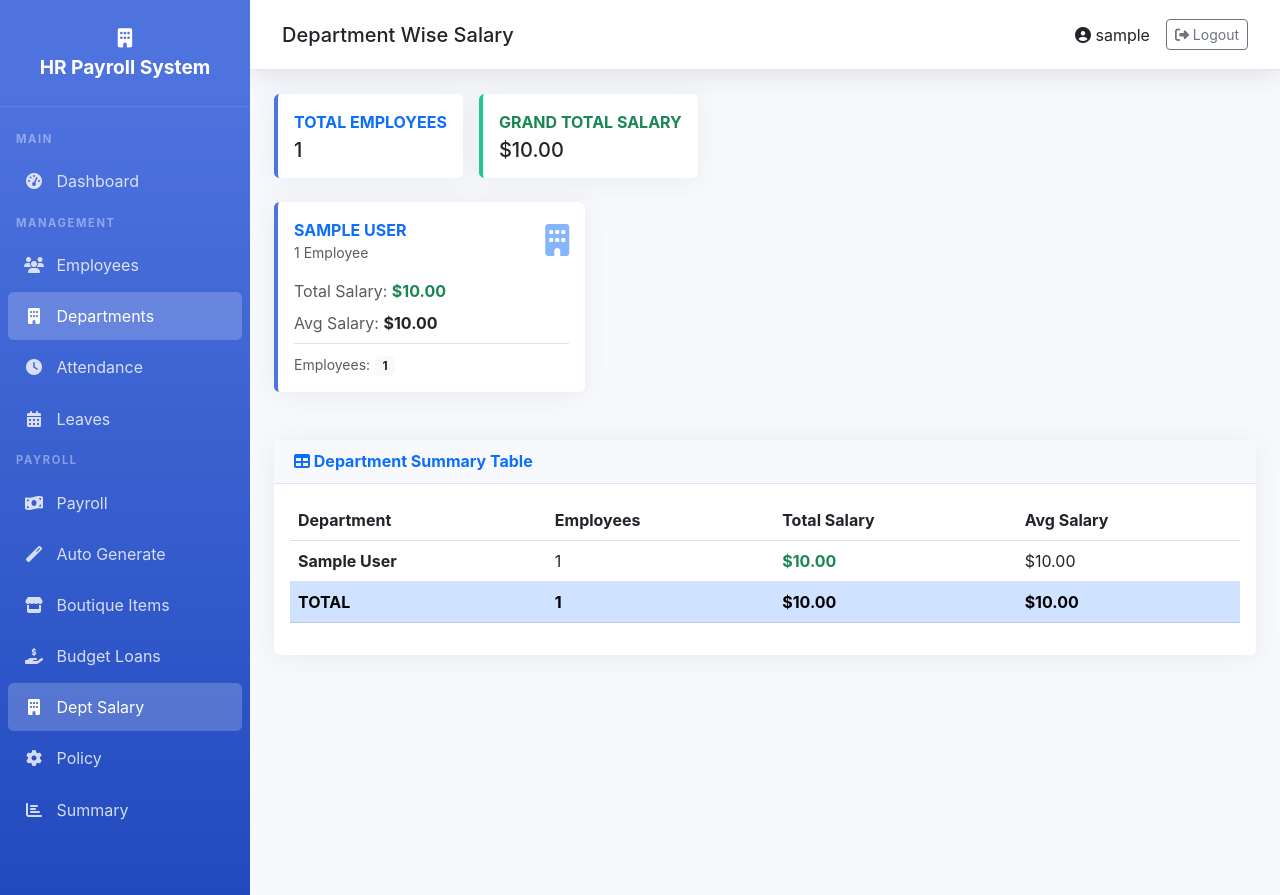
After one commit to banday72/HR-PAYROLL-SYSTEM, a Django app: page /payroll/department-salary/ in a window 1280 px wide. The commit adds this page. Run offline with Django 5.2, Linux system fonts and the light colour scheme; a user stored in the database is signed in; tables that the repository leaves empty hold one stand-in row (values such as "Sample post").

Commit message:
Added Boutique Items, Budget Loans, Department Salary + Vercel fix

```diff
--- a/payroll/urls.py
+++ b/payroll/urls.py
@@ -17,4 +17,9 @@ urlpatterns = [
     path('policy/create/', views.policy_create, name='policy_create'),
     path('policy/<int:pk>/edit/', views.policy_update, name='policy_update'),
     path('policy/<int:pk>/activate/', views.policy_activate, name='policy_activate'),
+    path('boutique/', views.boutique_list, name='boutique_list'),
+    path('boutique/create/', views.boutique_create, name='boutique_create'),
+    path('loans/', views.loan_list, name='loan_list'),
+    path('loans/create/', views.loan_create, name='loan_create'),
+    path('department-salary/', views.department_salary, name='department_salary'),
 ]
--- a/payroll/views.py
+++ b/payroll/views.py
@@ -8,9 +8,9 @@ from decimal import Decimal
 from datetime import datetime, date
 from calendar import monthrange
 import csv
-from .models import Payroll, PayrollPolicy, PayrollBreakdown
-from .forms import PayrollForm, PayrollFilterForm, PayrollPolicyForm
-from employees.models import Employee
+from .models import Payroll, PayrollPolicy, PayrollBreakdown, BoutiqueItem, BudgetLoan
+from .forms import PayrollForm, PayrollFilterForm, PayrollPolicyForm, BoutiqueItemForm, BudgetLoanForm
+from employees.models import Employee, Department
 from employees.views import get_employee
 from attendance.models import Attendance
 from leaves.models import Leave
@@ -103,11 +103,32 @@ def calculate_auto_payroll(employee, month, year, policy):
     total_allowances = medical + transport + house + performance_bonus
 
     gross_salary = basic_earned + total_allowances
-    total_deductions = attendance_deduction + late_deduction
+
+    boutique_items = BoutiqueItem.objects.filter(employee=employee, is_deducted=False)
+    boutique_deduction = sum(item.item_price for item in boutique_items)
+
+    active_loans = BudgetLoan.objects.filter(employee=employee, is_active=True)
+    loan_deduction = D('0')
+    for loan in active_loans:
+        if loan.remaining_amount > 0:
+            deduction = min(loan.monthly_deduction, loan.remaining_amount)
+            loan_deduction += deduction
+
+    total_deductions = attendance_deduction + late_deduction + boutique_deduction + loan_deduction
     taxable = gross_salary - total_deductions
     tax = taxable * (D(str(policy.tax_rate_percent)) / D('100'))
 
     net_salary = gross_salary - total_deductions - tax
+
+    boutique_list = []
+    for item in boutique_items:
+        boutique_list.append({'item_name': item.item_name, 'amount': item.item_price})
+
+    loan_list = []
+    for loan in active_loans:
+        if loan.remaining_amount > 0:
+            deduction = min(loan.monthly_deduction, loan.remaining_amount)
+            loan_list.append({'reason': loan.reason, 'amount': deduction})
 
     return {
         'basic_salary': salary,
@@ -115,6 +136,10 @@ def calculate_auto_payroll(employee, month, year, policy):
         'deductions': (total_deductions + tax).quantize(D('0.01')),
         'tax': tax.quantize(D('0.01')),
         'net_salary': max(net_salary, D('0')).quantize(D('0.01')),
+        'boutique_items': boutique_items,
+        'active_loans': active_loans,
+        'boutique_deduction': boutique_deduction.quantize(D('0.01')),
+        'loan_deduction': loan_deduction.quantize(D('0.01')),
         'breakdown': {
             'total_working_days': int(working_days),
             'days_present': int(days_present),
@@ -127,6 +152,8 @@ def calculate_auto_payroll(employee, month, year, policy):
             'basic_earned': basic_earned.quantize(D('0.01')),
             'attendance_deduction': attendance_deduction.quantize(D('0.01')),
             'late_deduction': late_deduction.quantize(D('0.01')),
+            'boutique_deduction': boutique_deduction.quantize(D('0.01')),
+            'loan_deduction': loan_deduction.quantize(D('0.01')),
             'performance_bonus': performance_bonus.quantize(D('0.01')),
             'bonus_percentage': bonus_pct,
             'medical_allowance': medical,
@@ -446,6 +473,20 @@ def auto_generate_payroll(request):
                     defaults=result['breakdown']
                 )
 
+                for item in result.get('boutique_items', []):
+                    item.is_deducted = True
+                    item.deducted_in_payroll = payroll
+                    item.save()
+
+                for loan in result.get('active_loans', []):
+                    if loan.remaining_amount > 0:
+                        deduction = min(loan.monthly_deduction, loan.remaining_amount)
+                        loan.total_deducted += deduction
+                        loan.remaining_amount -= deduction
+                        if loan.remaining_amount <= 0:
+                            loan.is_active = False
+                        loan.save()
+
                 if created:
                     created_count += 1
                 else:
@@ -513,3 +554,84 @@ def policy_activate(request, pk):
     policy.save()
     messages.success(request, f'Policy "{policy.name}" activated.')
     return redirect('policy_list')
+
+
+@login_required
+def boutique_list(request):
+    items = BoutiqueItem.objects.select_related('employee').all()
+    paginator = Paginator(items, 15)
+    page_number = request.GET.get('page')
+    page_obj = paginator.get_page(page_number)
+    total_pending = items.filter(is_deducted=False).aggregate(total=Sum('item_price'))['total'] or 0
+    total_deducted = items.filter(is_deducted=True).aggregate(total=Sum('item_price'))['total'] or 0
+    return render(request, 'payroll/boutique_list.html', {
+        'items': page_obj,
+        'total_pending': total_pending,
+        'total_deducted': total_deducted,
+    })
+
+
+@login_required
+def boutique_create(request):
+    if request.method == 'POST':
+        form = BoutiqueItemForm(request.POST)
+        if form.is_valid():
+            form.save()
+            messages.success(request, 'Boutique item added successfully.')
+            return redirect('boutique_list')
+    else:
+        form = BoutiqueItemForm()
+    return render(request, 'payroll/boutique_form.html', {'form': form})
+
+
+@login_required
+def loan_list(request):
+    loans = BudgetLoan.objects.select_related('employee').all()
+    paginator = Paginator(loans, 15)
+    page_number = request.GET.get('page')
+    page_obj = paginator.get_page(page_number)
+    total_loan = loans.filter(is_active=True).aggregate(total=Sum('remaining_amount'))['total'] or 0
+    total_deducted = loans.aggregate(total=Sum('total_deducted'))['total'] or 0
+    return render(request, 'payroll/loan_list.html', {
+        'loans': page_obj,
+        'total_loan': total_loan,
+        'total_deducted': total_deducted,
+    })
+
+
+@login_required
+def loan_create(request):
+    if request.method == 'POST':
+        form = BudgetLoanForm(request.POST)
+        if form.is_valid():
+            form.save()
+            messages.success(request, 'Budget loan added successfully.')
+            return redirect('loan_list')
+    else:
+        form = BudgetLoanForm()
+    return render(request, 'payroll/loan_form.html', {'form': form})
+
+
+@login_required
+def department_salary(request):
+    departments = Department.objects.all()
+    dept_data = []
+    for dept in departments:
+        employees = Employee.objects.filter(department=dept, status='active')
+        total_salary = employees.aggregate(total=Sum('salary'))['total'] or 0
+        count = employees.count()
+        avg_salary = total_salary / count if count > 0 else 0
+        dept_data.append({
+            'department': dept,
+            'employee_count': count,
+            'total_salary': total_salary,
+            'avg_salary': avg_salary.quantize(Decimal('0.01')) if count > 0 else 0,
+            'employees': employees,
+        })
+    grand_total = sum(d['total_salary'] for d in dept_data)
+    total_employees = sum(d['employee_count'] for d in dept_data)
+    return render(request, 'payroll/department_salary.html', {
+        'dept_data': dept_data,
+        'grand_total': grand_total,
+        'total_employees': total_employees,
+    })
--- a/templates/base.html
+++ b/templates/base.html
@@ -68,6 +68,15 @@
             <a class="nav-link {% if request.resolver_match.url_name == 'auto_generate_payroll' %}active{% endif %}" href="{% url 'auto_generate_payroll' %}">
                 <i class="fas fa-magic"></i> Auto Generate
             </a>
+            <a class="nav-link {% if 'boutique' in request.resolver_match.url_name %}active{% endif %}" href="{% url 'boutique_list' %}">
+                <i class="fas fa-store"></i> Boutique Items
+            </a>
+            <a class="nav-link {% if 'loan' in request.resolver_match.url_name %}active{% endif %}" href="{% url 'loan_list' %}">
+                <i class="fas fa-hand-holding-usd"></i> Budget Loans
+            </a>
+            <a class="nav-link {% if request.resolver_match.url_name == 'department_salary' %}active{% endif %}" href="{% url 'department_salary' %}">
+                <i class="fas fa-building"></i> Dept Salary
+            </a>
             <a class="nav-link {% if 'policy' in request.resolver_match.url_name %}active{% endif %}" href="{% url 'policy_list' %}">
                 <i class="fas fa-cog"></i> Policy
             </a>
--- /dev/null
+++ b/templates/payroll/department_salary.html
@@ -0,0 +1,97 @@
+{% extends 'base.html' %}
+{% block title %}Department Salary - HR Payroll{% endblock %}
+{% block page_title %}Department Wise Salary{% endblock %}
+{% block content %}
+<div class="d-flex justify-content-between align-items-center mb-4">
+    <div class="d-flex gap-3">
+        <div class="card stat-card border-primary" style="min-width:180px">
+            <div class="card-body">
+                <div class="text-xs text-primary fw-bold text-uppercase">Total Employees</div>
+                <div class="h5 mb-0 mt-1">{{ total_employees }}</div>
+            </div>
+        </div>
+        <div class="card stat-card border-success" style="min-width:180px">
+            <div class="card-body">
+                <div class="text-xs text-success fw-bold text-uppercase">Grand Total Salary</div>
+                <div class="h5 mb-0 mt-1">${{ grand_total|floatformat:2 }}</div>
+            </div>
+        </div>
+    </div>
+</div>
+
+<div class="row mb-4">
+    {% for d in dept_data %}
+    <div class="col-lg-4 col-md-6 mb-4">
+        <div class="card stat-card border-primary">
+            <div class="card-body">
+                <div class="d-flex justify-content-between align-items-center mb-3">
+                    <div>
+                        <div class="text-xs text-primary fw-bold text-uppercase">{{ d.department.name }}</div>
+                        <div class="text-muted small">{{ d.employee_count }} Employee{{ d.employee_count|pluralize }}</div>
+                    </div>
+                    <div class="text-primary"><i class="fas fa-building fa-2x opacity-50"></i></div>
+                </div>
+                <div class="mb-2">
+                    <span class="text-muted">Total Salary:</span>
+                    <strong class="text-success">${{ d.total_salary|floatformat:2 }}</strong>
+                </div>
+                <div class="mb-2">
+                    <span class="text-muted">Avg Salary:</span>
+                    <strong>${{ d.avg_salary }}</strong>
+                </div>
+                <div class="border-top pt-2 mt-2">
+                    <small class="text-muted">Employees:</small>
+                    {% for emp in d.employees %}
+                    <span class="badge bg-light text-dark me-1">{{ emp.employee_id }}</span>
+                    {% endfor %}
+                </div>
+            </div>
+        </div>
+    </div>
+    {% empty %}
+    <div class="col-12">
+        <div class="card">
+            <div class="card-body text-center text-muted">No departments found</div>
+        </div>
+    </div>
+    {% endfor %}
+</div>
+
+<div class="card">
+    <div class="card-header">
+        <h6 class="m-0 fw-bold text-primary"><i class="fas fa-table"></i> Department Summary Table</h6>
+    </div>
+    <div class="card-body">
+        <div class="table-responsive">
+            <table class="table table-hover">
+                <thead>
+                    <tr>
+                        <th>Department</th>
+                        <th>Employees</th>
+                        <th>Total Salary</th>
+                        <th>Avg Salary</th>
+                    </tr>
+                </thead>
+                <tbody>
+                    {% for d in dept_data %}
+                    <tr>
+                        <td><strong>{{ d.department.name }}</strong></td>
+                        <td>{{ d.employee_count }}</td>
+                        <td class="text-success"><strong>${{ d.total_salary|floatformat:2 }}</strong></td>
+                        <td>${{ d.avg_salary }}</td>
+                    </tr>
+                    {% endfor %}
+                </tbody>
+                <tfoot>
+                    <tr class="table-primary">
+                        <td><strong>TOTAL</strong></td>
+                        <td><strong>{{ total_employees }}</strong></td>
+                        <td><strong>${{ grand_total|floatformat:2 }}</strong></td>
+                        <td><strong>{% if total_employees > 0 %}${{ grand_total|floatformat:2 }}{% else %}$0{% endif %}</strong></td>
+                    </tr>
+                </tfoot>
+            </table>
+        </div>
+    </div>
+</div>
+{% endblock %}
```
Also changed, not shown: api/index.py (+15 -1 lines), hr_payroll/settings.py (+9 -1 lines), payroll/forms.py (+28 -1 lines), payroll/models.py (+41 -0 lines), seed_data.py (+51 -4 lines), templates/payroll/boutique_form.html (added, +36 -0 lines), templates/payroll/boutique_list.html (added, +84 -0 lines), templates/payroll/loan_form.html (added, +36 -0 lines), templates/payroll/loan_list.html (added, +84 -0 lines), payroll/migrations/0003_boutiqueitem_budgetloan.py (added), vercel.json.
